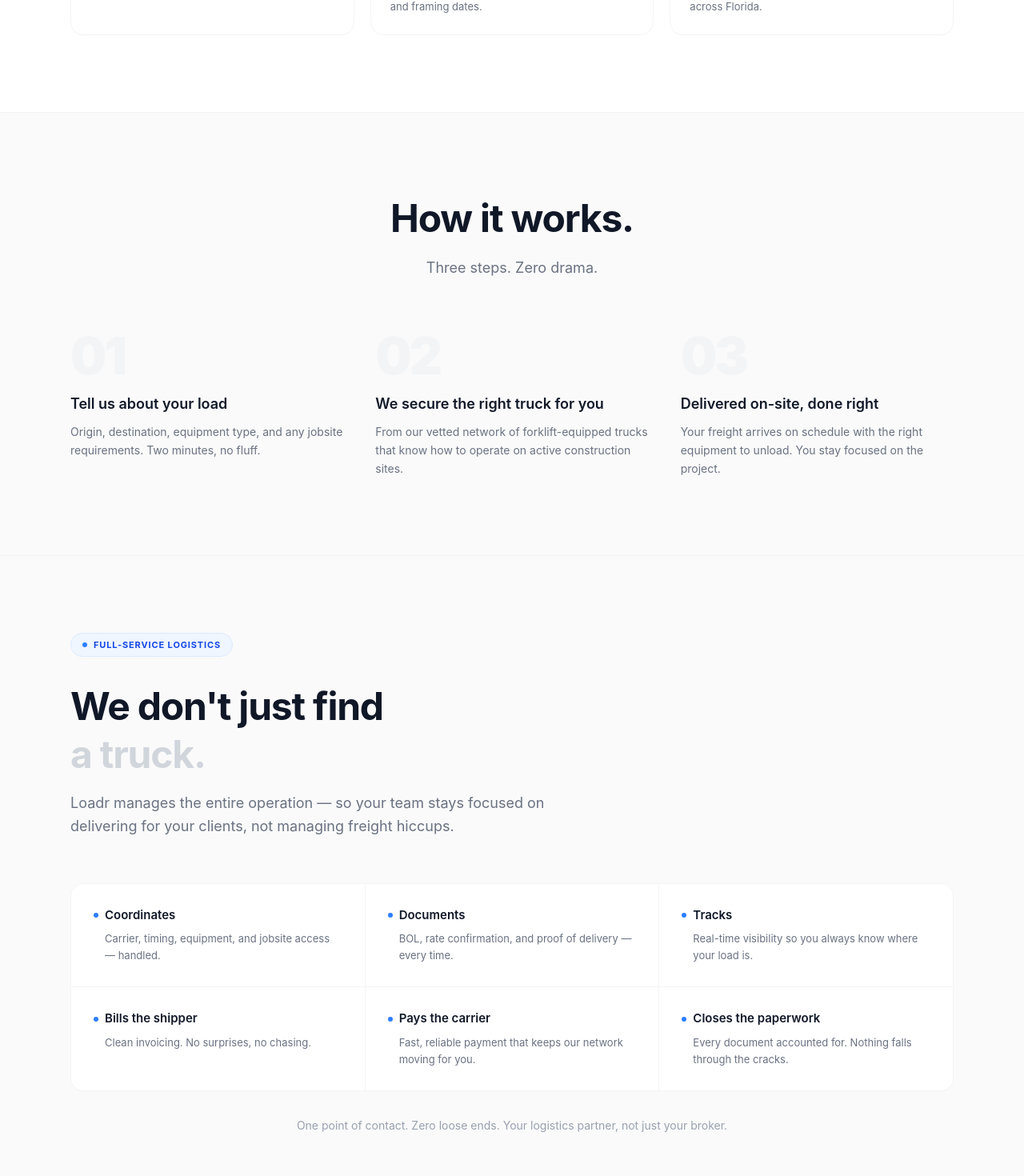
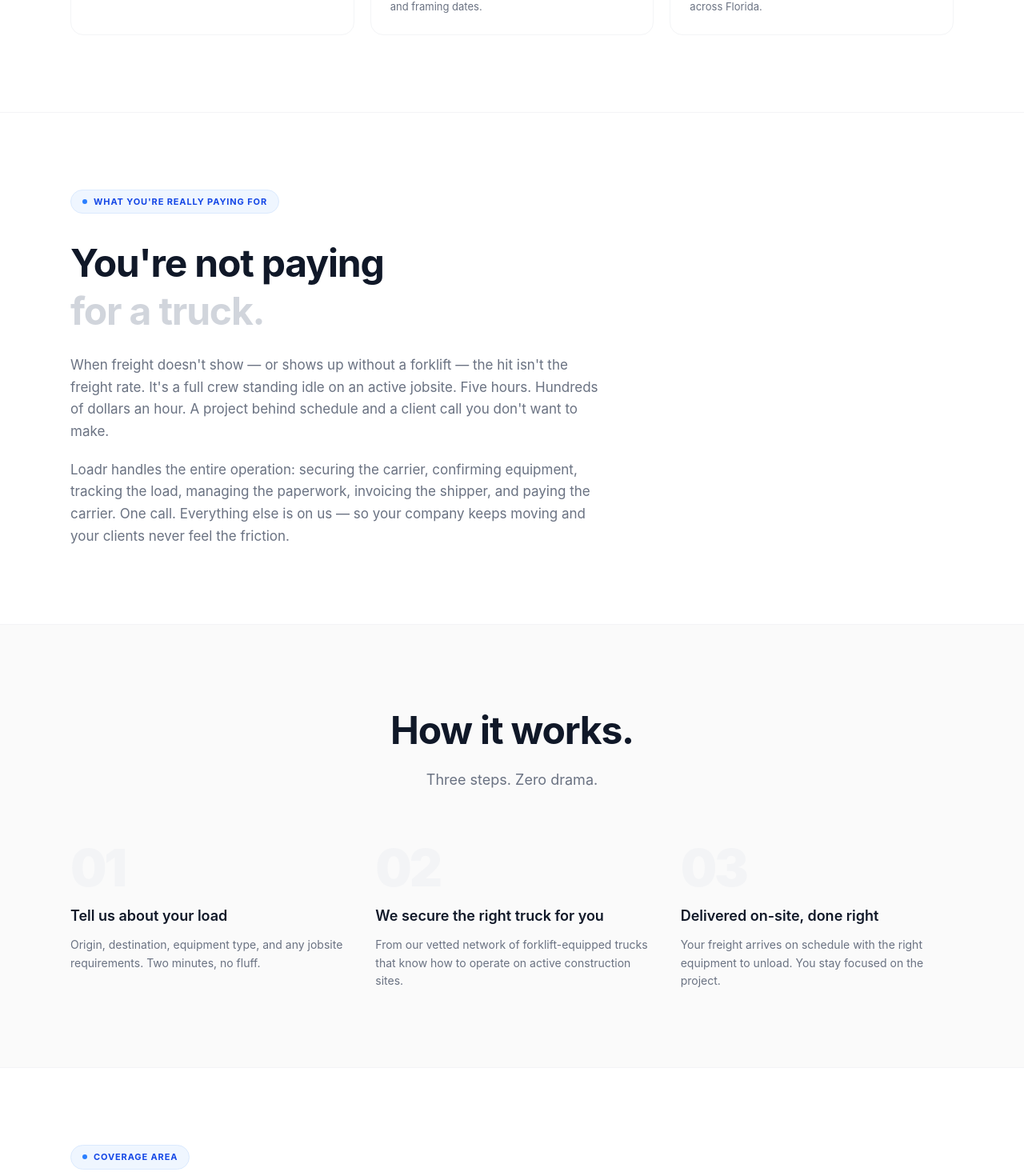
Before and after one commit to edgaremiliopr/Loadr2, a Next.js app: page / in a window 1280 px wide. Shown: the part 2236-3706 px from the top of the page at 80% size. Built offline with nearby package versions, Linux system fonts and the light colour scheme.

Commit message:
Replace partner grid with concise real-cost section between Services and How It Works

```diff
--- a/src/app/page.tsx
+++ b/src/app/page.tsx
@@ -293,66 +293,29 @@ function HowItWorksSection() {
   );
 }
 
-/* ─── Section: Full Partner ──────────────────────────────────── */
+/* ─── Section: Real Cost ─────────────────────────────────────── */
 
-const PARTNER_ITEMS = [
-  {
-    label: "Coordinates",
-    desc: "Carrier, timing, equipment, and jobsite access — handled.",
-  },
-  {
-    label: "Documents",
-    desc: "BOL, rate confirmation, and proof of delivery — every time.",
-  },
-  {
-    label: "Tracks",
-    desc: "Real-time visibility so you always know where your load is.",
-  },
-  {
-    label: "Bills the shipper",
-    desc: "Clean invoicing. No surprises, no chasing.",
-  },
-  {
-    label: "Pays the carrier",
-    desc: "Fast, reliable payment that keeps our network moving for you.",
-  },
-  {
-    label: "Closes the paperwork",
-    desc: "Every document accounted for. Nothing falls through the cracks.",
-  },
-];
-
-function PartnerSection() {
+function RealCostSection() {
   return (
-    <section className="py-24 bg-[#FAFAFA]">
+    <section className="py-24">
       <div className="max-w-6xl mx-auto px-6">
-        <div className="max-w-2xl mb-14">
-          <Tag>Full-Service Logistics</Tag>
-          <h2 className="text-[2.5rem] md:text-[3rem] font-bold text-gray-900 leading-tight tracking-tight mb-4">
-            We don&apos;t just find<br />
-            <span className="text-gray-300">a truck.</span>
+        <div className="max-w-2xl">
+          <Tag>What You&apos;re Really Paying For</Tag>
+          <h2 className="text-[2.5rem] md:text-[3rem] font-bold text-gray-900 leading-tight tracking-tight mb-6">
+            You&apos;re not paying<br />
+            <span className="text-gray-300">for a truck.</span>
           </h2>
-          <p className="text-lg text-gray-500 leading-relaxed">
-            Loadr manages the entire operation — so your team stays focused on
-            delivering for your clients, not managing freight hiccups.
+          <p className="text-[1.0625rem] text-gray-500 leading-relaxed mb-5">
+            When freight doesn&apos;t show — or shows up without a forklift — the hit isn&apos;t the freight rate.
+            It&apos;s a full crew standing idle on an active jobsite. Five hours. Hundreds of dollars an hour.
+            A project behind schedule and a client call you don&apos;t want to make.
+          </p>
+          <p className="text-[1.0625rem] text-gray-500 leading-relaxed">
+            Loadr handles the entire operation: securing the carrier, confirming equipment, tracking the load,
+            managing the paperwork, invoicing the shipper, and paying the carrier.
+            One call. Everything else is on us — so your company keeps moving and your clients never feel the friction.
           </p>
         </div>
-
-        <div className="grid sm:grid-cols-2 md:grid-cols-3 gap-px bg-gray-100 border border-gray-100 rounded-2xl overflow-hidden">
-          {PARTNER_ITEMS.map(({ label, desc }) => (
-            <div key={label} className="bg-white p-7 hover:bg-gray-50 transition-colors">
-              <div className="flex items-center gap-2 mb-2">
-                <span className="w-1.5 h-1.5 bg-blue-500 rounded-full flex-shrink-0" />
-                <span className="font-semibold text-gray-900 text-[0.9375rem]">{label}</span>
-              </div>
-              <p className="text-[0.8125rem] text-gray-500 leading-relaxed pl-3.5">{desc}</p>
-            </div>
-          ))}
-        </div>
-
-        <p className="mt-8 text-center text-[0.875rem] text-gray-400">
-          One point of contact. Zero loose ends. Your logistics partner, not just your broker.
-        </p>
       </div>
     </section>
   );
@@ -551,9 +514,9 @@ export default function Home() {
         <Divider />
         <ServicesSection />
         <Divider />
+        <RealCostSection />
+        <Divider />
         <HowItWorksSection />
-        <Divider />
-        <PartnerSection />
         <Divider />
         <CoverageSection />
         <AboutSection />
```
